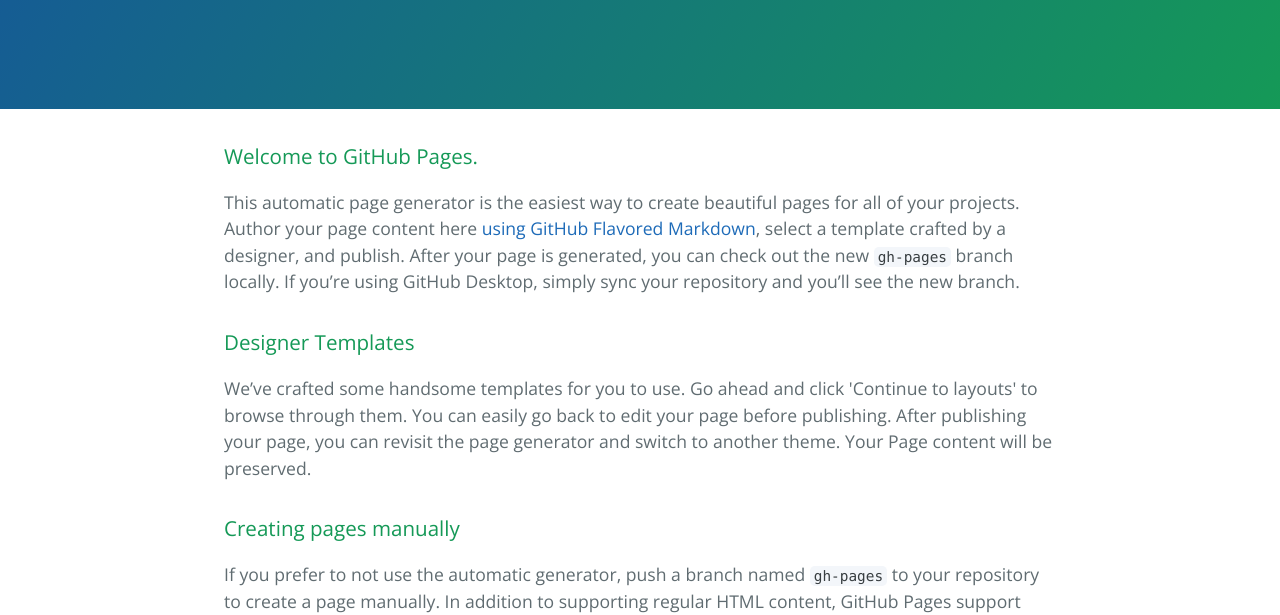
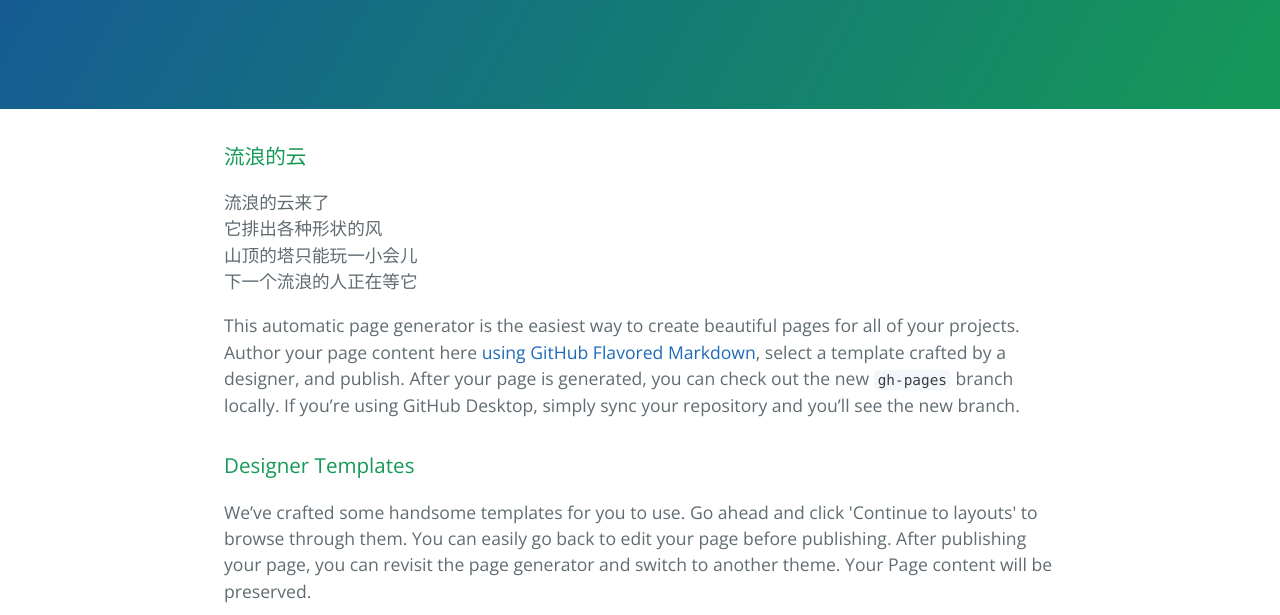
Before and after one commit to chenye-thu/chenye-thu.github.io, a plain HTML site: page index.html in a window 1280 px wide. Shown: the part 208-823 px from the top of the page. Drawn offline with nearby package versions, Linux system fonts and the light colour scheme.

Commit message:
Added a peom.

```diff
--- a/index.html
+++ b/index.html
@@ -17,7 +17,9 @@
 
     <section class="main-content">
       <h3>
-<a id="welcome-to-github-pages" class="anchor" href="#welcome-to-github-pages" aria-hidden="true"><span aria-hidden="true" class="octicon octicon-link"></span></a>Welcome to GitHub Pages.</h3>
+<a id="welcome-to-github-pages" class="anchor" href="#welcome-to-github-pages" aria-hidden="true"><span aria-hidden="true" class="octicon octicon-link"></span></a>流浪的云</h3>
+
+<p>流浪的云来了<br>它排出各种形状的风<br>山顶的塔只能玩一小会儿<br>下一个流浪的人正在等它</p>
 
 <p>This automatic page generator is the easiest way to create beautiful pages for all of your projects. Author your page content here <a href="https://guides.github.com/features/mastering-markdown/">using GitHub Flavored Markdown</a>, select a template crafted by a designer, and publish. After your page is generated, you can check out the new <code>gh-pages</code> branch locally. If you’re using GitHub Desktop, simply sync your repository and you’ll see the new branch.</p>
 
```
